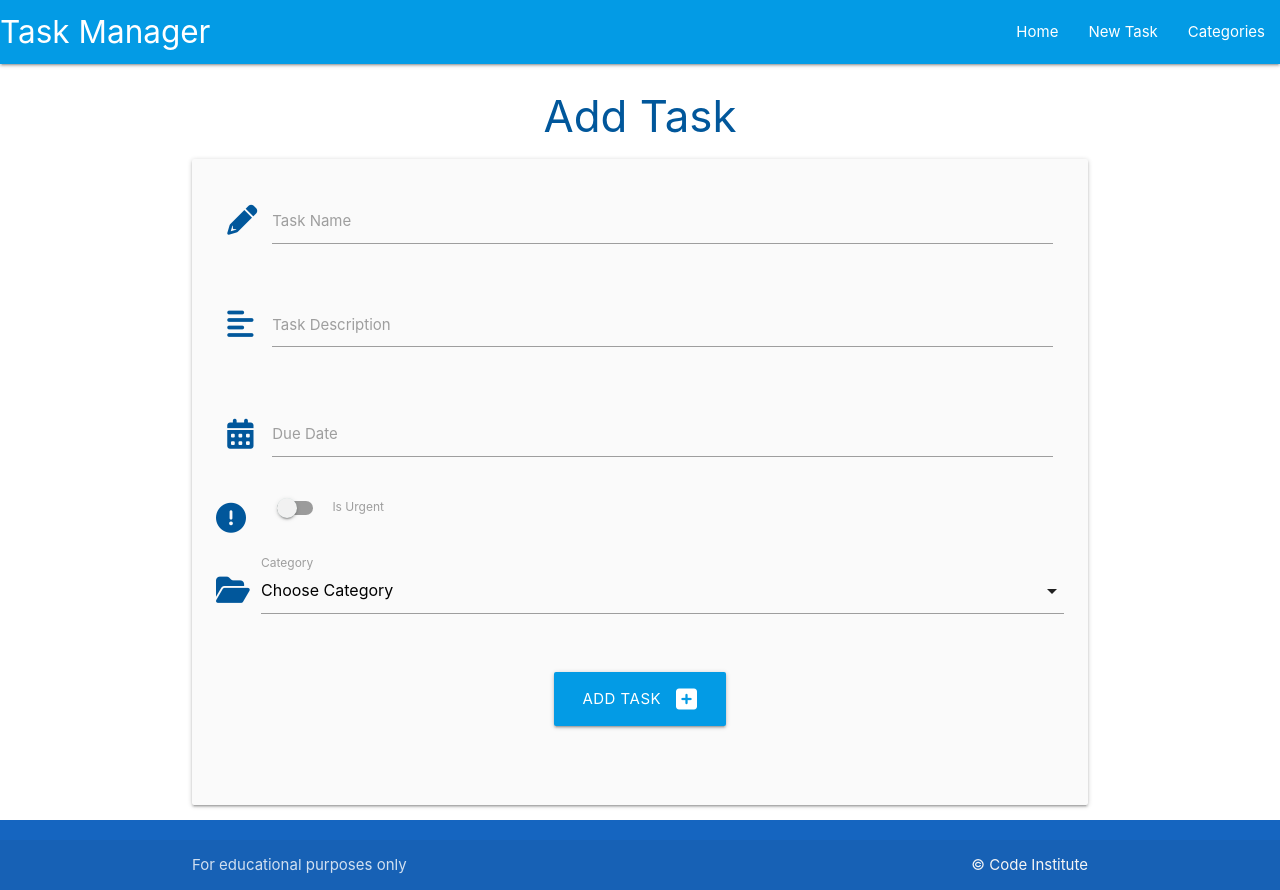
After one commit to ViktorMathe/task-manager-sql, a Flask app: page /add_task in a window 1280 px wide. The commit adds this page. Run offline with Flask 2, Linux system fonts and the light colour scheme; data that the repository does not hold is empty.

Commit message:
Adding task functions

```diff
--- a/taskmanager/routes.py
+++ b/taskmanager/routes.py
@@ -38,7 +38,24 @@ def edit_category(category_id):
 def delete_category(category_id):
     category = Category.query.get_or_404(category_id)
     if request.method == "POST":
-    	db.session.delete(category)
-    	db.session.commit()
-    	return redirect(url_for("categories"))
+        db.session.delete(category)
+        db.session.commit()
+        return redirect(url_for("categories"))
     return redirect("categories.html")
+
+
+@app.route("/add_task", methods=["GET", "POST"])
+def add_task():
+    categories = list(Category.query.order_by(Category.category_name).all())
+    if request.method == "POST":
+        task = Task(
+            task_name=request.form.get("task_name"),
+            task_description=request.form.get("task_description"),
+            is_urgent=bool(True if request.form.get("is_urgent") else False),
+            due_date=request.form.get("due_date"),
+            category_id=request.form.get("category_id")
+        )
+        db.session.add(task)
+        db.session.commit()
+        return redirect(url_for("home"))
+    return render_template("add_task.html", categories=categories)
--- a/taskmanager/static/js/script.js
+++ b/taskmanager/static/js/script.js
@@ -1,9 +1,16 @@
 document.addEventListener('DOMContentLoaded', function() {
     let sidenav = document.querySelectorAll('.sidenav');
     M.Sidenav.init(sidenav);
-  });
 
-  document.addEventListener('DOMContentLoaded', function() {
     let modal = document.querySelectorAll('.modal');
     M.Modal.init(modal);
+
+    var datepicker = document.querySelectorAll('.datepicker');
+    M.Datepicker.init(datepicker, {
+      format: "dd mmmmm, yyyy",
+      i18n: {done: "Select"}
+    });
+
+    let selects = document.querySelectorAll('select');
+    M.FormSelect.init(selects);
   });
--- a/taskmanager/templates/add_category.html
+++ b/taskmanager/templates/add_category.html
@@ -9,7 +9,7 @@
             <div class="input-field col s12">
                 <i class="fas fa-folder-open prefix light-blue-text text-darken-4"></i>
                 <input id="category_name" name="category_name" minlength="3" maxlength="25" type="text"
-                    class="validate">
+                    class="validate" required>
                 <label for="category_name">Category Name</label>
             </div>
         </div>
--- /dev/null
+++ b/taskmanager/templates/add_task.html
@@ -0,0 +1,70 @@
+{% extends "base.html" %}
+{% block content %}
+
+<h3 class="light-blue-text text-darken-4 center-align">Add Task</h3>
+
+<div class="row card-panel grey lighten-5">
+    <form class="col s12" method="POST" action="{{ url_for('add_task') }}">
+        <!--Task name-->
+        <div class="row">
+            <div class="input-field col s12">
+                <i class="fas fa-pencil-alt prefix light-blue-text text-darken-4"></i>
+                <input id="task_name" name="task_name" minlength="5" maxlength="50" type="text" class="validate"
+                    required>
+                <label for="task_name">Task Name</label>
+            </div>
+        </div>
+        <!--Task description-->
+        <div class="row">
+            <div class="input-field col s12">
+                <i class="fas fa-align-left prefix light-blue-text text-darken-4"></i>
+                <textarea id="task_description" name="task_description" minlength="50" maxlength="200" type="text"
+                    class="materialize-textarea validate" required></textarea>
+                <label for="task_description">Task Description</label>
+            </div>
+        </div>
+        <!--Due date-->
+        <div class="row">
+            <div class="input-field col s12">
+                <i class="fas fa-calendar-alt prefix light-blue-text text-darken-4"></i>
+                <input id="due_date" name="due_date" class="datepicker validate" required>
+                <label for="due_date">Due Date</label>
+            </div>
+            <!-- Is urgent-->
+            <div class="row">
+                <div class="input-field col s12">
+                    <div class="switch">
+                        <i class="fas fa-exclamation-circle prefix light-blue-text text-darken-4"></i>
+                        <label for="is_urgent">
+                            <input id="is_urgent" name="is_urgent" type="checkbox">
+                            <span class="lever"></span>
+                            Is Urgent
+                        </label>
+                    </div>
+                </div>
+            </div>
+            <!--Category Id-->
+            <div class="row">
+                <div class="input-field col s12">
+                    <i class="fas fa-folder-open prefix light-blue-text text-darken-4"></i>
+                   <select name="category_id" id="category_id" class="validate" required>
+                        <option value="" disabled selected>Choose Category</option>
+                        {% for category in categories%}
+                        <option value="{{ category.id }}">{{ category.category_name }}</option>
+                        {% endfor %}
+                   </select>
+                    <label for="category_id">Category</label>
+                </div>
+            </div>
+            <!--Submit button-->
+            <div class="row">
+                <div class="input-field col s12 center-align">
+                    <button type="submit" class="btn-large light-blue darken-1">
+                        Add Task <i class="fas fa-plus-square right"></i>
+                    </button>
+                </div>
+            </div>
+    </form>
+</div>
+
+{% endblock %}
--- a/taskmanager/templates/base.html
+++ b/taskmanager/templates/base.html
@@ -23,7 +23,7 @@
                 <a href="#" data-target="mobile-demo" class="sidenav-trigger"><i class="fas fa-bars">menu</i></a>
                 <ul class="right hide-on-med-and-down">
                     <li><a href="{{ url_for('home') }}">Home</a></li>
-                    <li><a href="">New Task</a></li>
+                    <li><a href="{{ url_for('add_task') }}">New Task</a></li>
                     <li><a href="{{ url_for('categories') }}">Categories</a></li>
                 </ul>
             </div>
@@ -32,7 +32,7 @@
         <!-- mobile sidenav-->
         <ul class="sidenav" id="mobile-demo">
             <li><a href="{{ url_for('home') }}">Home</a></li>
-            <li><a href="">New Task</a></li>
+            <li><a href="{{ url_for('add_task') }}">New Task</a></li>
             <li><a href="{{ url_for('categories') }}">Categories</a></li>
         </ul>
     </header>
```
Also changed, not shown: taskmanager/templates/tasks.html (+8 -0 lines).
